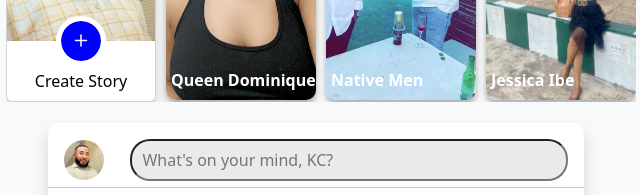
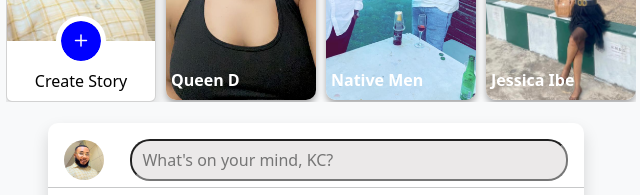
Before and after one commit to Kassarachi/FaceBook, a plain HTML site: page index.html in a window 1280 px wide. Shown: the part 236-431 px from the top of the page, 344-984 px from the left. Drawn offline with nearby package versions, Linux system fonts and the light colour scheme.

Commit message:
Made Changes

```diff
--- a/index.html
+++ b/index.html
@@ -155,7 +155,7 @@
                         <div>
                             <div class="story_image_container">
                                 <img src="/assets/images/IMG-20240329-WA0001.jpg" width="100%" class="image-3" alt="">
-                                <p class="username mt-4 pt-4"><a href="#">Queen&nbsp;Dominique</a></p>
+                                <p class="username mt-4 pt-4"><a href="#">Queen&nbsp;D</a></p>
                                 <div class="user_profile">
                                     <img src="assets/images/IMG-20240329-WA0001.jpg" class="mt-2" alt="">
                                 </div>
```
